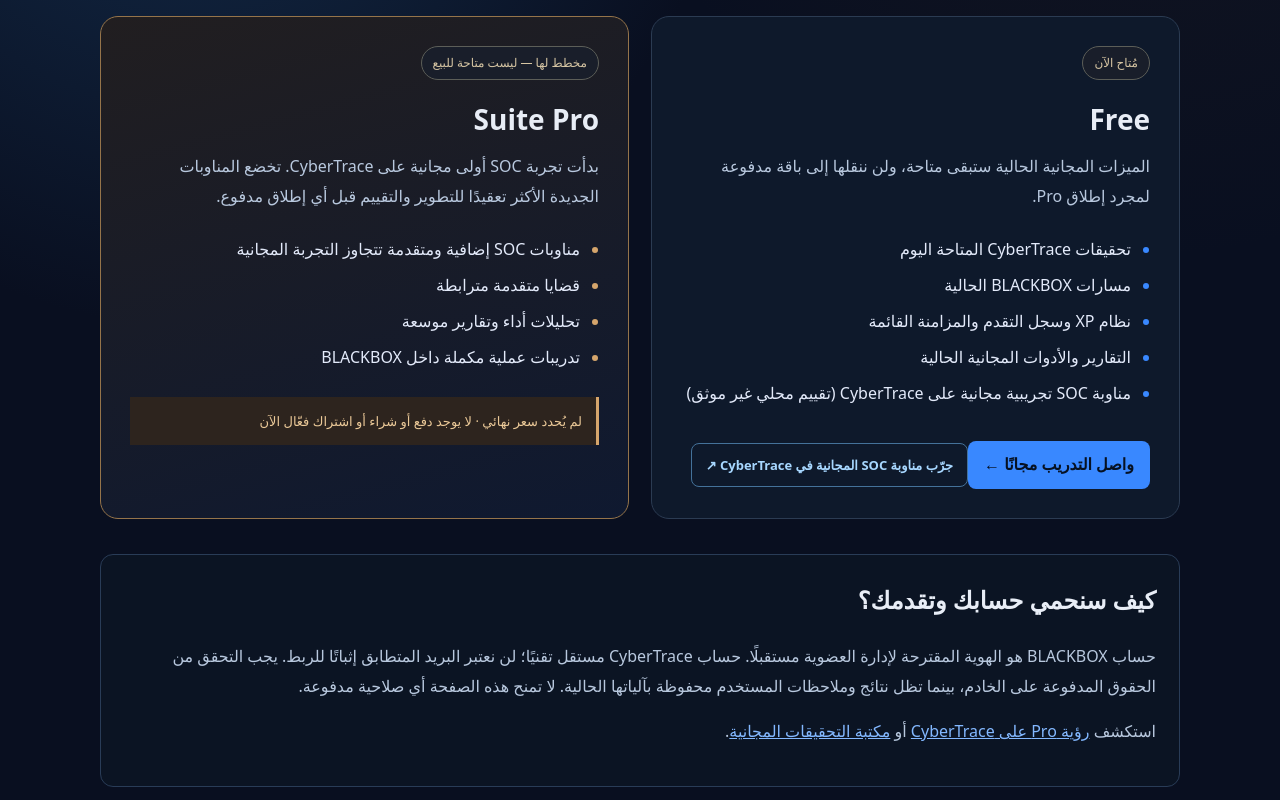
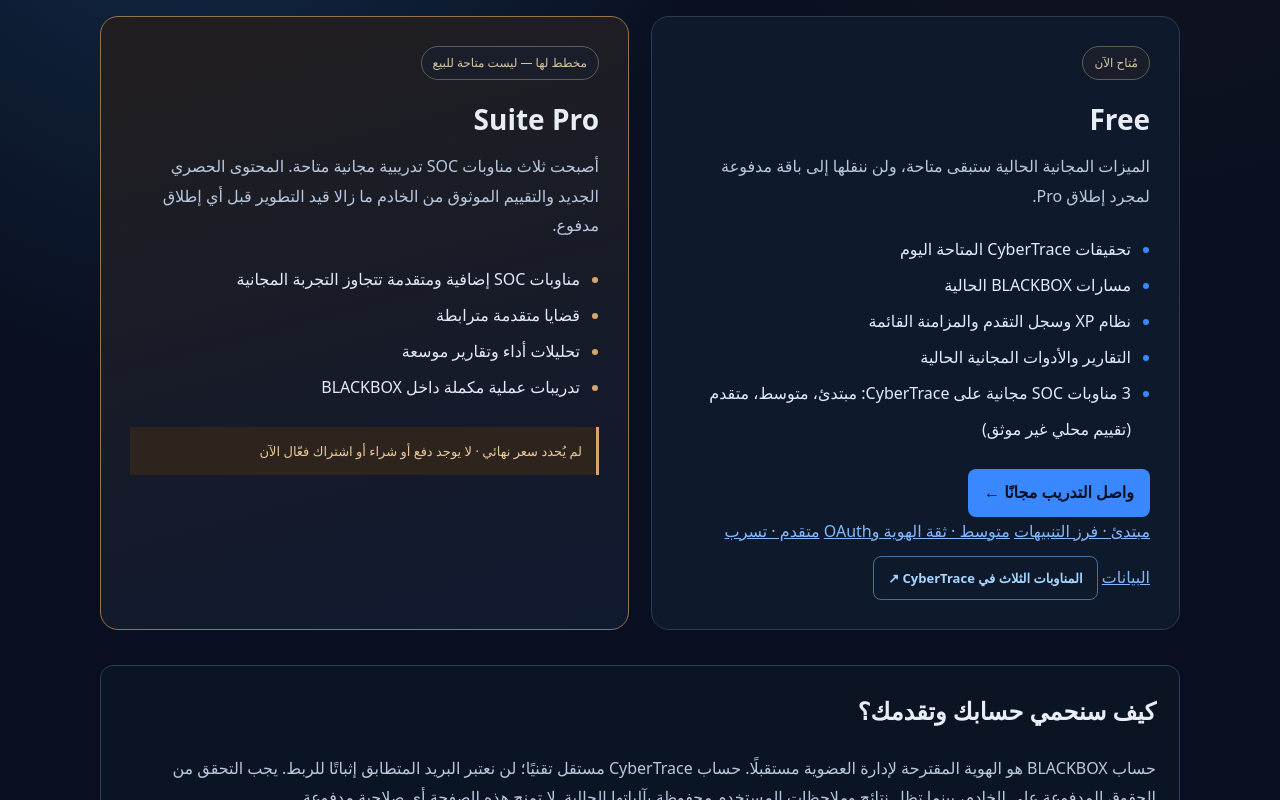
Before and after one commit to saber20005/BlackBox-Lab, a plain HTML site: page pro.html in a window 1280 px wide. Shown: the part 500-1300 px from the top of the page. Drawn offline with Linux system fonts and the light colour scheme.

Commit message:
Expose all three free SOC shift tiers from BLACKBOX Pro without misrepresenting payment status

```diff
--- a/pro.html
+++ b/pro.html
@@ -27,12 +27,18 @@
       <article class="suite-card">
         <span class="suite-tag">مُتاح الآن</span><h2>Free</h2>
         <p>الميزات المجانية الحالية ستبقى متاحة، ولن ننقلها إلى باقة مدفوعة لمجرد إطلاق Pro.</p>
-        <ul><li>تحقيقات CyberTrace المتاحة اليوم</li><li>مسارات BLACKBOX الحالية</li><li>نظام XP وسجل التقدم والمزامنة القائمة</li><li>التقارير والأدوات المجانية الحالية</li><li>مناوبة SOC تجريبية مجانية على CyberTrace (تقييم محلي غير موثق)</li></ul>
-        <a href="./">واصل التدريب مجانًا ←</a><a class="suite-demo-link" href="https://cybertracelab.dev/?view=soc" rel="noopener">جرّب مناوبة SOC المجانية في CyberTrace ↗</a>
+        <ul><li>تحقيقات CyberTrace المتاحة اليوم</li><li>مسارات BLACKBOX الحالية</li><li>نظام XP وسجل التقدم والمزامنة القائمة</li><li>التقارير والأدوات المجانية الحالية</li><li>3 مناوبات SOC مجانية على CyberTrace: مبتدئ، متوسط، متقدم (تقييم محلي غير موثق)</li></ul>
+        <a href="./">واصل التدريب مجانًا ←</a>
+        <div class="suite-level-links" aria-label="مناوبات SOC المجانية">
+          <a href="https://cybertracelab.dev/?view=soc&shift=SOC-SHIFT-01" rel="noopener">مبتدئ · فرز التنبيهات</a>
+          <a href="https://cybertracelab.dev/?view=soc&shift=SOC-SHIFT-02" rel="noopener">متوسط · ثقة الهوية وOAuth</a>
+          <a href="https://cybertracelab.dev/?view=soc&shift=SOC-SHIFT-03" rel="noopener">متقدم · تسرب البيانات</a>
+          <a class="suite-demo-link" href="https://cybertracelab.dev/?view=soc" rel="noopener">المناوبات الثلاث في CyberTrace ↗</a>
+        </div>
       </article>
       <article class="suite-card suite-premium">
         <span class="suite-tag">مخطط لها — ليست متاحة للبيع</span><h2>Suite Pro</h2>
-        <p>بدأت تجربة SOC أولى مجانية على CyberTrace. تخضع المناوبات الجديدة الأكثر تعقيدًا للتطوير والتقييم قبل أي إطلاق مدفوع.</p>
+        <p>أصبحت ثلاث مناوبات SOC تدريبية مجانية متاحة. المحتوى الحصري الجديد والتقييم الموثوق من الخادم ما زالا قيد التطوير قبل أي إطلاق مدفوع.</p>
         <ul><li>مناوبات SOC إضافية ومتقدمة تتجاوز التجربة المجانية</li><li>قضايا متقدمة مترابطة</li><li>تحليلات أداء وتقارير موسعة</li><li>تدريبات عملية مكملة داخل BLACKBOX</li></ul>
         <p class="suite-unavailable" role="status">لم يُحدد سعر نهائي · لا يوجد دفع أو شراء أو اشتراك فعّال الآن</p>
       </article>
```
